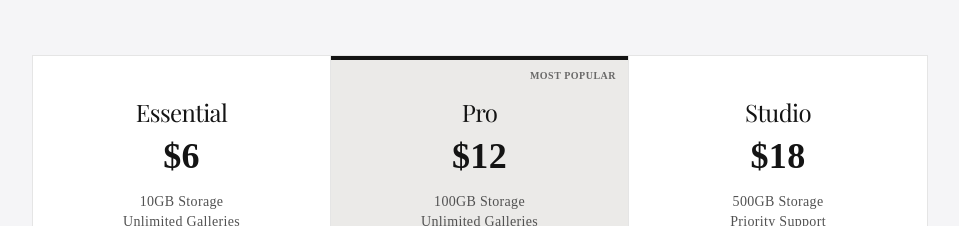
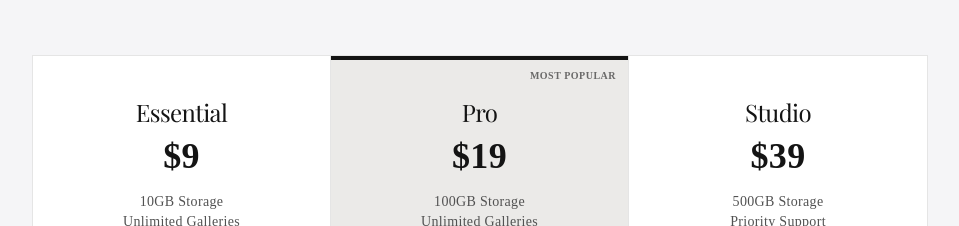
Before and after one commit to dangsayz/12img.com, a Next.js app: page / in a window 1280 px wide. Shown: the part 5020-5246 px from the top of the page, without its empty margins (160-1119 px from the left). Built offline with nearby package versions, Linux system fonts and the light colour scheme; no server answers; a web font is replaced by a local one.

Commit message:
Correct landing page pricing to // and sync config

```diff
--- a/components/landing/LandingPage.tsx
+++ b/components/landing/LandingPage.tsx
@@ -315,7 +315,7 @@ export function LandingPage() {
             {/* Essential */}
             <div className="bg-white p-10 border-r border-[#E5E5E5] text-center">
               <h3 className="font-serif text-2xl mb-2">Essential</h3>
-              <div className="text-4xl font-bold mb-4">$6</div>
+              <div className="text-4xl font-bold mb-4">$9</div>
               <p className="text-sm text-[#525252] mb-8">10GB Storage<br/>Unlimited Galleries</p>
               <Link href="/sign-up" className="block w-full py-3 border border-[#E5E5E5] text-sm font-medium hover:border-[#141414] transition-colors rounded-[2px]">
                 Start Free
@@ -327,7 +327,7 @@ export function LandingPage() {
               <div className="absolute top-0 left-0 w-full h-1 bg-[#141414]"></div>
               <div className="absolute top-3 right-3 text-[10px] font-bold uppercase tracking-wider text-[#141414]/60">Most Popular</div>
               <h3 className="font-serif text-2xl mb-2">Pro</h3>
-              <div className="text-4xl font-bold mb-4">$12</div>
+              <div className="text-4xl font-bold mb-4">$19</div>
               <p className="text-sm text-[#525252] mb-8">100GB Storage<br/>Unlimited Galleries</p>
               <Link href="/sign-up" className="block w-full py-3 bg-[#141414] text-white text-sm font-medium hover:bg-black transition-colors rounded-[2px]">
                 Get Started
@@ -337,7 +337,7 @@ export function LandingPage() {
             {/* Studio */}
             <div className="bg-white p-10 text-center">
               <h3 className="font-serif text-2xl mb-2">Studio</h3>
-              <div className="text-4xl font-bold mb-4">$18</div>
+              <div className="text-4xl font-bold mb-4">$39</div>
               <p className="text-sm text-[#525252] mb-8">500GB Storage<br/>Priority Support</p>
               <Link href="/sign-up" className="block w-full py-3 border border-[#E5E5E5] text-sm font-medium hover:border-[#141414] transition-colors rounded-[2px]">
                 Contact Sales
--- a/lib/config/pricing.ts
+++ b/lib/config/pricing.ts
@@ -44,10 +44,10 @@ export interface PricingPlan {
 // Core pricing values
 export const PRICING = {
   free: { monthly: 0, yearly: 0 },
-  essential: { monthly: 6, yearly: 60 },
-  pro: { monthly: 12, yearly: 120 },
-  studio: { monthly: 18, yearly: 180 },
-  elite: { monthly: 30, yearly: 300 },
+  essential: { monthly: 9, yearly: 90 },
+  pro: { monthly: 19, yearly: 190 },
+  studio: { monthly: 39, yearly: 390 },
+  elite: { monthly: 59, yearly: 590 },
 } as const
 
 // Plan limits for enforcement
```
